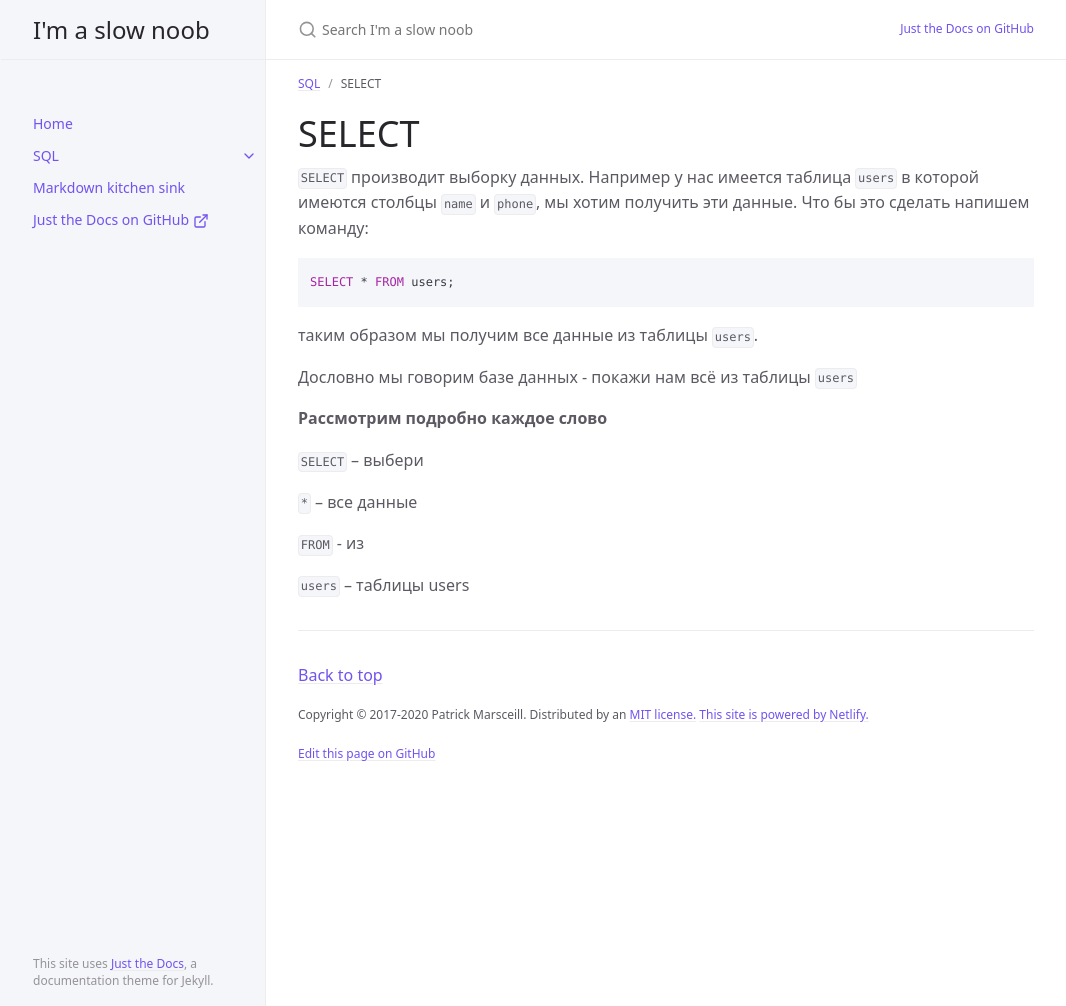
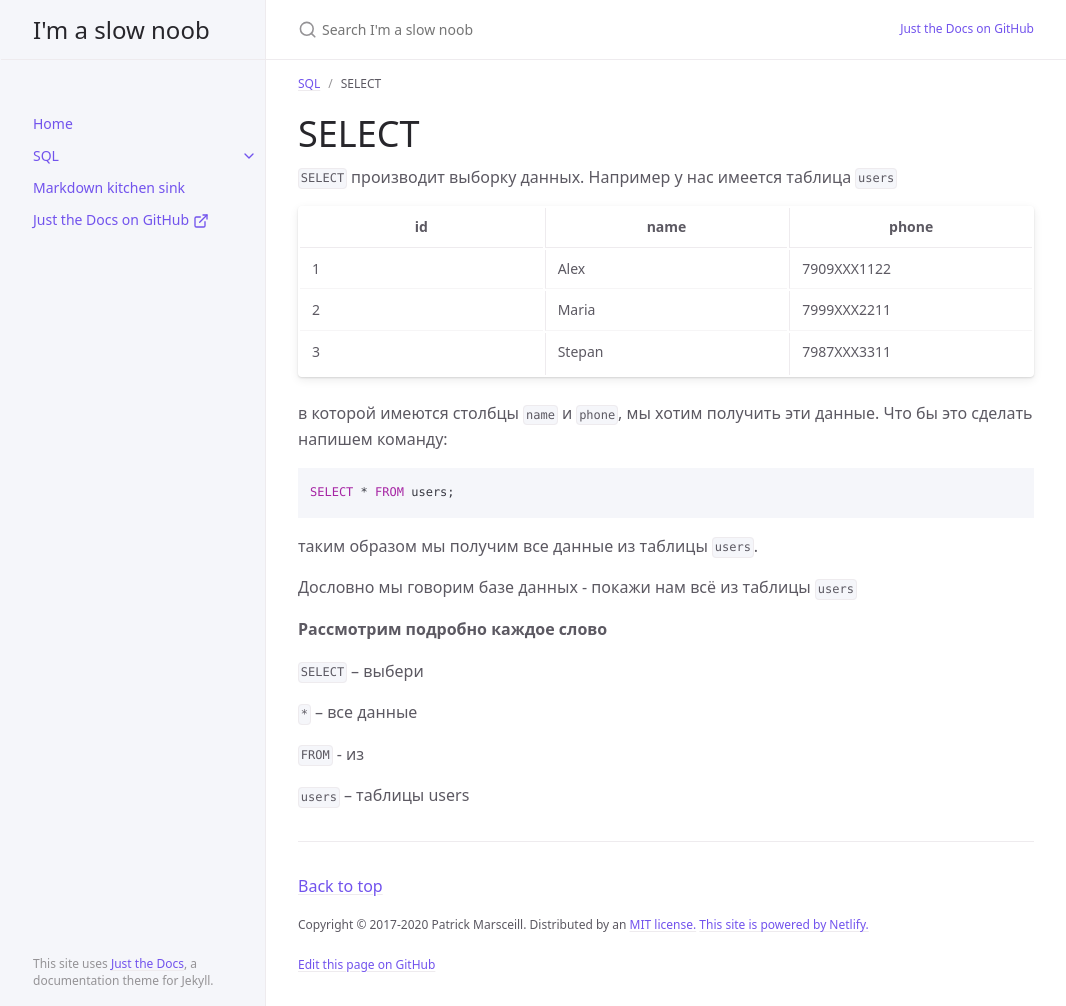
Before and after one commit to surninanton/inoob, a Jekyll site: the page built from docs/SQL/select.md, in a window 1280 px wide and 1006 px high. Shown: the whole window, without its empty margins (106-1172 px from the left). Built offline with Jekyll 4.4.1, drawn with Linux system fonts in a browser that asks for light colours; cached includes are drawn as plain includes.

Commit message:
edited post SELECT

````diff
--- a/docs/SQL/select.md
+++ b/docs/SQL/select.md
@@ -6,7 +6,16 @@ nav_order: 1
 
 # SELECT
 
-`SELECT` производит выборку данных. Например у нас имеется таблица `users` в которой имеются столбцы `name` и `phone`, мы хотим получить эти данные. Что бы это сделать напишем команду:
+`SELECT` производит выборку данных. Например у нас имеется таблица `users`
+
+
+| id  | name   | phone       |
+| --- | ------ | ----------- |
+| 1   | Alex   | 7909XXX1122 |
+| 2   | Maria  | 7999XXX2211 |
+| 3   | Stepan | 7987XXX3311 |
+
+в которой имеются столбцы `name` и `phone`, мы хотим получить эти данные. Что бы это сделать напишем команду:
 ```sql
 SELECT * FROM users;
 ```
````
